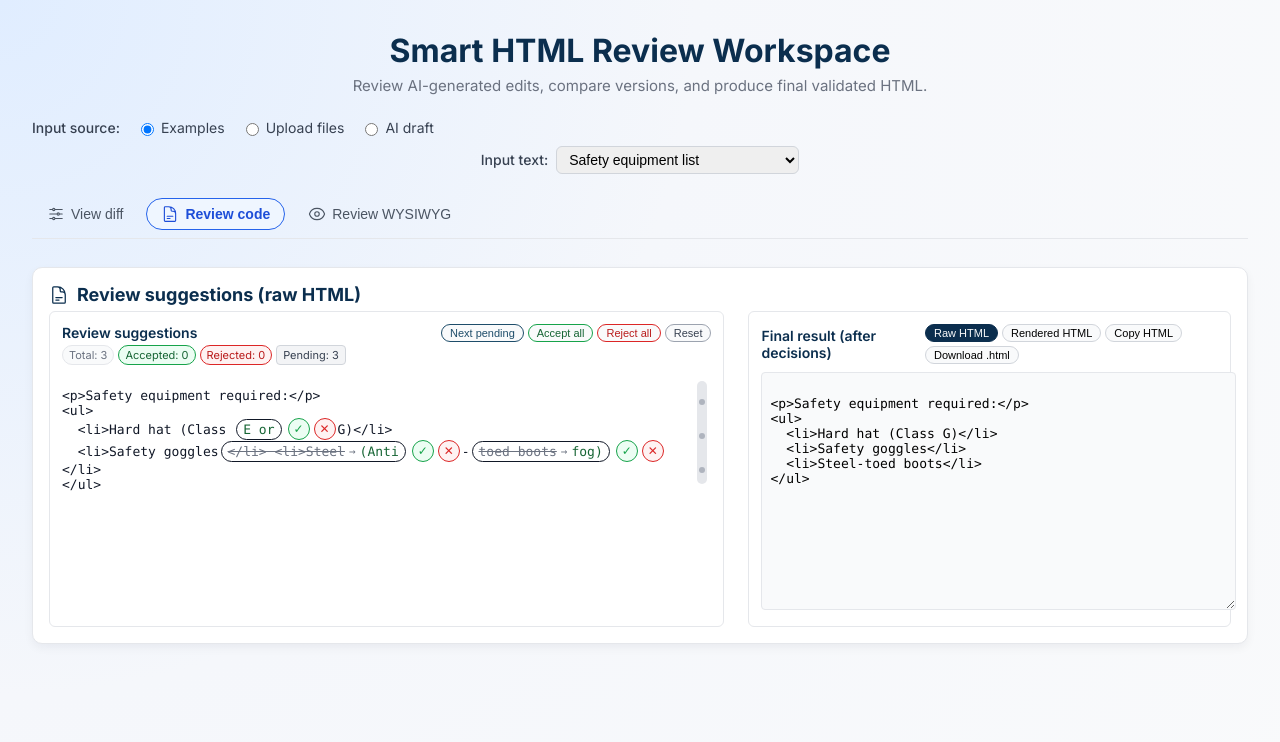
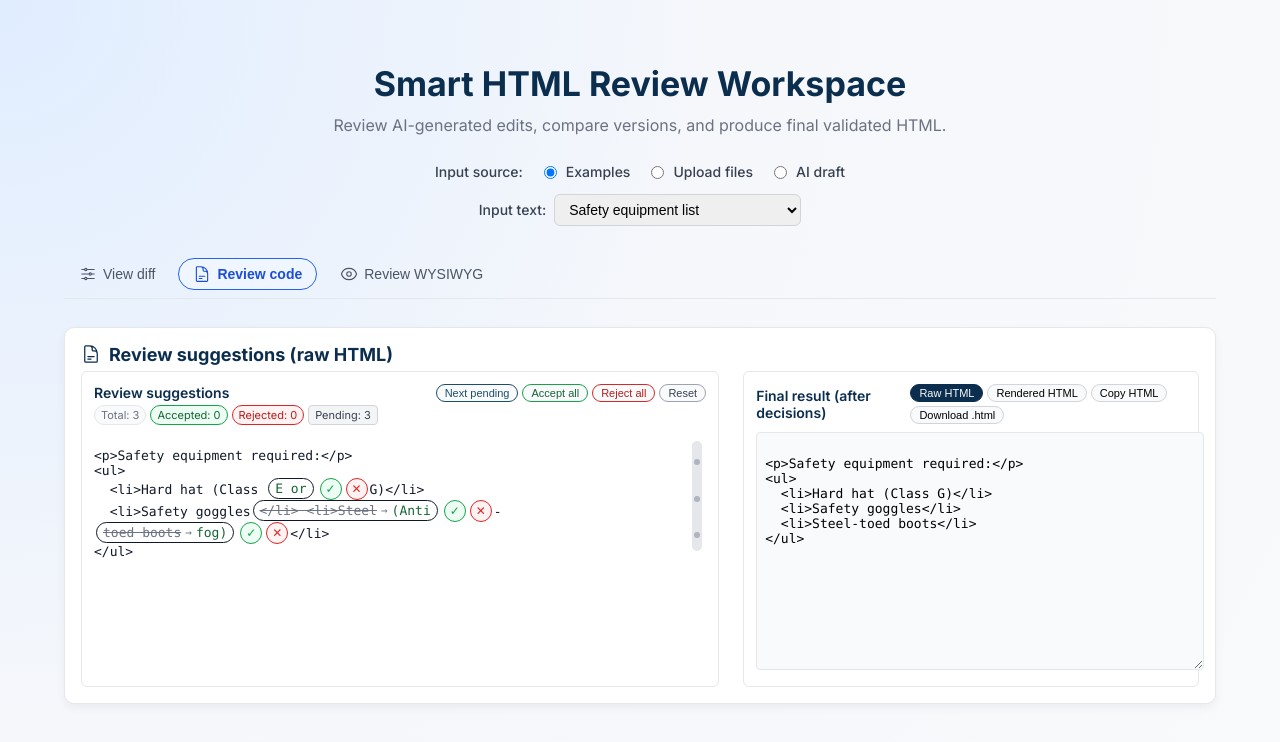
Before and after one commit to tara-humara/html-diff-viewer, a React (Vite) app: page / in a window 1280 px wide. Shown: the top 742 px of the page. Built offline with nearby package versions, Linux system fonts and the light colour scheme.

Commit message:
Refactor header: remove inline styles, add CSS classes, restore all input modes

```diff
--- a/src/App.css
+++ b/src/App.css
@@ -76,3 +76,245 @@ body {
   background: #fef2f2;
   border: 1px solid #fecaca;
 }
+
+/* ------------------------------- */
+/* Layout shell */
+/* ------------------------------- */
+.app-shell {
+  min-height: 100vh;
+  padding: 32px;
+}
+
+/* ------------------------------- */
+/* Header styling */
+/* ------------------------------- */
+.app-header {
+  margin-bottom: 32px;
+  text-align: center;
+}
+
+.app-header-title {
+  font-size: 34px;
+  margin: 0 0 10px 0;
+  font-weight: 700;
+  color: #0b2e4e;
+}
+
+.app-header-subtitle {
+  margin: 0 0 28px 0;
+  font-size: 16px;
+  color: #6b7280;
+}
+
+/* Input area layout */
+.input-section {
+  display: flex;
+  flex-direction: column;
+  gap: 14px;
+}
+
+/* Row with "Input source:" label */
+.input-row {
+  display: flex;
+  flex-wrap: wrap;
+  gap: 16px;
+  align-items: center;
+}
+
+/* Label with radio */
+.radio-label {
+  display: flex;
+  align-items: center;
+  gap: 6px;
+  cursor: pointer;
+  font-size: 14px;
+  color: #374151;
+  font-weight: 500;
+}
+
+/* Example dropdown label */
+.example-label {
+  font-size: 14px;
+  color: #374151;
+  font-weight: 500;
+  display: flex;
+  align-items: center;
+  gap: 6px;
+}
+
+/* Dropdown style */
+.dropdown {
+  padding: 6px 10px;
+  border-radius: 6px;
+  border: 1px solid #d1d5db;
+  font-size: 14px;
+}
+
+/* -------------------------------------- */
+/* Header layout */
+/* -------------------------------------- */
+
+.app-header {
+  margin-bottom: 32px;
+  text-align: center;
+}
+
+.app-header-title {
+  font-size: 34px;
+  margin: 0 0 10px 0;
+  font-weight: 700;
+  color: #0b2e4e;
+}
+
+.app-header-subtitle {
+  margin: 0 0 28px 0;
+  font-size: 16px;
+  color: #6b7280;
+}
+
+/* -------------------------------------- */
+/* Input source + example selection */
+/* -------------------------------------- */
+
+.input-section {
+  display: flex;
+  flex-direction: column;
+  gap: 14px;
+}
+
+.input-row {
+  display: flex;
+  flex-wrap: wrap;
+  gap: 16px;
+  align-items: center;
+  justify-content: center;
+}
+
+.input-label-title {
+  font-size: 14px;
+  color: #374151;
+  font-weight: 500;
+}
+
+.radio-label {
+  display: flex;
+  align-items: center;
+  gap: 6px;
+  cursor: pointer;
+  font-size: 14px;
+  color: #374151;
+  font-weight: 500;
+}
+
+.example-select-row {
+  display: flex;
+  justify-content: center;
+  font-size: 14px;
+  color: #374151;
+  font-weight: 500;
+  gap: 8px;
+  align-items: center;
+}
+
+.dropdown {
+  padding: 6px 10px;
+  border-radius: 6px;
+  border: 1px solid #d1d5db;
+  font-size: 14px;
+}
+
+/* -------------------------------------- */
+/* Upload files mode */
+/* -------------------------------------- */
+
+.upload-grid {
+  display: flex;
+  flex-wrap: wrap;
+  gap: 24px;
+  justify-content: center;
+}
+
+.upload-col {
+  display: flex;
+  flex-direction: column;
+  gap: 4px;
+  font-size: 14px;
+  color: #374151;
+  font-weight: 500;
+}
+
+.upload-note {
+  font-size: 12px;
+  color: #6b7280;
+}
+
+/* -------------------------------------- */
+/* AI Draft mode */
+/* -------------------------------------- */
+
+.ai-grid {
+  display: grid;
+  grid-template-columns: minmax(0, 1.2fr) minmax(0, 1fr);
+  gap: 20px;
+  align-items: flex-start;
+}
+
+.ai-col {
+  display: flex;
+  flex-direction: column;
+  gap: 8px;
+}
+
+.ai-label {
+  font-size: 14px;
+  color: #374151;
+  font-weight: 500;
+}
+
+.textarea {
+  min-height: 120px;
+  padding: 8px;
+  font-family: monospace;
+  font-size: 13px;
+  border-radius: 6px;
+  border: 1px solid #d1d5db;
+  resize: vertical;
+}
+
+.ai-upload-btn {
+  font-size: 12px;
+  padding: 4px 10px;
+  border-radius: 999px;
+  border: 1px solid #d1d5db;
+  background: #f9fafb;
+  cursor: pointer;
+}
+
+.ai-generate-btn {
+  padding: 6px 12px;
+  border-radius: 999px;
+  border: none;
+  background-color: #2563eb;
+  color: white;
+  font-size: 13px;
+  font-weight: 500;
+  cursor: pointer;
+}
+
+.ai-generate-btn:disabled {
+  background-color: #9ca3af;
+  cursor: default;
+}
+
+.ai-status {
+  font-size: 12px;
+  margin-top: 4px;
+}
+
+.ai-status-success {
+  color: #16a34a;
+}
+
+.ai-status-error {
+  color: #dc2626;
+}
--- a/src/App.tsx
+++ b/src/App.tsx
@@ -239,47 +239,15 @@ const App: React.FC = () => {
           <h1 className="app-header-title">Smart HTML Review Workspace</h1>
 
           <p className="app-header-subtitle">
-            Review AI-generated edits, compare versions, and produce final
-            validated HTML.
+            Review AI-generated edits, compare versions, and produce final validated HTML.
           </p>
 
-          {/* Input source + controls */}
-          <section
-            style={{
-              display: "flex",
-              flexDirection: "column",
-              gap: "10px",
-            }}
-          >
+          <section className="input-section">
             {/* Input source toggle */}
-            <div
-              style={{
-                display: "flex",
-                flexWrap: "wrap",
-                gap: "16px",
-                alignItems: "center",
-              }}
-            >
-              <span
-                style={{
-                  fontSize: "14px",
-                  color: "#374151",
-                  fontWeight: 500,
-                }}
-              >
-                Input source:
-              </span>
+            <div className="input-row">
+              <span className="input-label-title">Input source:</span>
 
-              <label
-                style={{
-                  fontSize: "14px",
-                  color: "#374151",
-                  display: "flex",
-                  alignItems: "center",
-                  gap: "4px",
-                  cursor: "pointer",
-                }}
-              >
+              <label className="radio-label">
                 <input
                   type="radio"
                   name="input-mode"
@@ -290,16 +258,7 @@ const App: React.FC = () => {
                 Examples
               </label>
 
-              <label
-                style={{
-                  fontSize: "14px",
-                  color: "#374151",
-                  display: "flex",
-                  alignItems: "center",
-                  gap: "4px",
-                  cursor: "pointer",
-                }}
-              >
+              <label className="radio-label">
                 <input
                   type="radio"
                   name="input-mode"
@@ -310,16 +269,7 @@ const App: React.FC = () => {
                 Upload files
               </label>
 
-              <label
-                style={{
-                  fontSize: "14px",
-                  color: "#374151",
-                  display: "flex",
-                  alignItems: "center",
-                  gap: "4px",
-                  cursor: "pointer",
-                }}
-              >
+              <label className="radio-label">
                 <input
                   type="radio"
                   name="input-mode"
@@ -331,26 +281,16 @@ const App: React.FC = () => {
               </label>
             </div>
 
-            {/* Example selector / file inputs / AI controls */}
+            {/* -------------------------------------- */}
+            {/* Example mode */}
+            {/* -------------------------------------- */}
             {inputMode === "example" && (
-              <label
-                style={{
-                  fontSize: "14px",
-                  color: "#374151",
-                  fontWeight: 500,
-                }}
-              >
+              <div className="example-select-row">
                 Input text:
                 <select
                   value={selectedExample.id}
                   onChange={(e) => setSelectedExampleId(e.target.value)}
-                  style={{
-                    marginLeft: "8px",
-                    padding: "4px 8px",
-                    borderRadius: "6px",
-                    border: "1px solid #d1d5db",
-                    fontSize: "14px",
-                  }}
+                  className="dropdown"
                 >
                   {examples.map((ex) => (
                     <option key={ex.id} value={ex.id}>
@@ -358,121 +298,44 @@ const App: React.FC = () => {
                     </option>
                   ))}
                 </select>
-              </label>
-            )}
-
-            {inputMode === "files" && (
-              <div
-                style={{
-                  display: "flex",
-                  flexWrap: "wrap",
-                  gap: "12px 24px",
-                }}
-              >
-                <label
-                  style={{
-                    fontSize: "14px",
-                    color: "#374151",
-                    fontWeight: 500,
-                    display: "flex",
-                    flexDirection: "column",
-                    gap: "4px",
-                  }}
-                >
-                  Original HTML file
-                  <input
-                    type="file"
-                    accept=".html,.htm,.txt"
-                    onChange={handleFileChange("original")}
-                    style={{
-                      fontSize: "13px",
-                    }}
-                  />
-                  {fileOriginalName && (
-                    <span
-                      style={{
-                        fontSize: "12px",
-                        color: "#6b7280",
-                      }}
-                    >
-                      Loaded: {fileOriginalName}
-                    </span>
-                  )}
-                </label>
-
-                <label
-                  style={{
-                    fontSize: "14px",
-                    color: "#374151",
-                    fontWeight: 500,
-                    display: "flex",
-                    flexDirection: "column",
-                    gap: "4px",
-                  }}
-                >
-                  Modified HTML file
-                  <input
-                    type="file"
-                    accept=".html,.htm,.txt"
-                    onChange={handleFileChange("modified")}
-                    style={{
-                      fontSize: "13px",
-                    }}
-                  />
-                  {fileModifiedName && (
-                    <span
-                      style={{
-                        fontSize: "12px",
-                        color: "#6b7280",
-                      }}
-                    >
-                      Loaded: {fileModifiedName}
-                    </span>
-                  )}
-                </label>
               </div>
             )}
 
+            {/* -------------------------------------- */}
+            {/* Upload files mode */}
+            {/* -------------------------------------- */}
+            {inputMode === "files" && (
+              <div className="upload-grid">
+                <div className="upload-col">
+                  Original HTML file
+                  <input type="file" accept=".html,.htm,.txt"
+                    onChange={handleFileChange("original")}
+                  />
+                  {fileOriginalName && <span className="upload-note">Loaded: {fileOriginalName}</span>}
+                </div>
+
+                <div className="upload-col">
+                  Modified HTML file
+                  <input type="file" accept=".html,.htm,.txt"
+                    onChange={handleFileChange("modified")}
+                  />
+                  {fileModifiedName && <span className="upload-note">Loaded: {fileModifiedName}</span>}
+                </div>
+              </div>
+            )}
+
+            {/* -------------------------------------- */}
+            {/* AI draft mode */}
+            {/* -------------------------------------- */}
             {inputMode === "ai" && (
-              <div
-                style={{
-                  display: "grid",
-                  gridTemplateColumns: "minmax(0, 1.2fr) minmax(0, 1fr)",
-                  gap: "12px 20px",
-                  alignItems: "flex-start",
-                }}
-              >
-                {/* Left: source HTML */}
-                <div
-                  style={{ display: "flex", flexDirection: "column", gap: 6 }}
-                >
-                  <div
-                    style={{
-                      display: "flex",
-                      justifyContent: "space-between",
-                      alignItems: "center",
-                    }}
-                  >
-                    <span
-                      style={{
-                        fontSize: "14px",
-                        color: "#374151",
-                        fontWeight: 500,
-                      }}
-                    >
-                      Original HTML
-                    </span>
+              <div className="ai-grid">
+                {/* Left column (original HTML) */}
+                <div className="ai-col">
+                  <span className="ai-label">Original HTML</span>
 
                   <button
                     type="button"
-                      style={{
-                        fontSize: "12px",
-                        padding: "4px 10px",
-                        borderRadius: "999px",
-                        border: "1px solid #d1d5db",
-                        background: "#f9fafb",
-                        cursor: "pointer",
-                      }}
+                    className="ai-upload-btn"
                     onClick={() => aiFileInputRef.current?.click()}
                   >
                     Upload HTML file…
@@ -485,101 +348,50 @@ const App: React.FC = () => {
                     style={{ display: "none" }}
                     onChange={handleAiSourceFileUpload}
                   />
-                  </div>
 
                   <textarea
                     value={aiSourceText}
                     onChange={(e) => setAiSourceText(e.target.value)}
-                    placeholder="Paste the HTML here or use “Upload HTML file…” to load it from disk."
-                    style={{
-                      minHeight: "120px",
-                      padding: "8px",
-                      fontFamily: "monospace",
-                      fontSize: "13px",
-                      borderRadius: "6px",
-                      border: "1px solid #d1d5db",
-                      resize: "vertical",
-                    }}
+                    className="textarea"
+                    placeholder="Paste the HTML here or upload an HTML file."
                   />
                 </div>
 
-                {/* Right: instruction + generate button */}
-                <div
-                  style={{
-                    display: "flex",
-                    flexDirection: "column",
-                    gap: 6,
-                  }}
-                >
-                  <label
-                    style={{
-                      fontSize: "14px",
-                      color: "#374151",
-                      fontWeight: 500,
-                    }}
-                  >
-                    Instruction for AI
-                  </label>
+                {/* Right column (instructions + button) */}
+                <div className="ai-col">
+                  <span className="ai-label">Instruction for AI</span>
+
                   <textarea
                     value={aiInstruction}
                     onChange={(e) => setAiInstruction(e.target.value)}
-                    placeholder="Describe how the AI should improve the HTML (tone, length, structure, disclaimers, etc.)."
-                    style={{
-                      minHeight: "80px",
-                      padding: "8px",
-                      fontSize: "13px",
-                      borderRadius: "6px",
-                      border: "1px solid #d1d5db",
-                      resize: "vertical",
-                    }}
+                    className="textarea"
+                    placeholder="Describe how the AI should improve the HTML."
+                    style={{ minHeight: "80px" }}
                   />
+
                   <button
                     type="button"
                     disabled={aiGenerating || !aiSourceText.trim()}
+                    className="ai-generate-btn"
                     onClick={handleGenerateAiDraft}
-                    style={{
-                      marginTop: "4px",
-                      alignSelf: "flex-start",
-                      padding: "6px 12px",
-                      borderRadius: "999px",
-                      border: "none",
-                      backgroundColor: aiGenerating ? "#9ca3af" : "#2563eb",
-                      color: "white",
-                      fontSize: "13px",
-                      fontWeight: 500,
-                      cursor: aiGenerating ? "default" : "pointer",
-                    }}
                   >
-                    {aiGenerating ? "Generating draft…" : "Generate AI draft"}
+                    {aiGenerating ? "Generating…" : "Generate AI draft"}
                   </button>
+
                   {aiDraftText && (
-                    <span
-                      style={{
-                        fontSize: "12px",
-                        color: "#16a34a",
-                        marginTop: "2px",
-                      }}
-                    >
-                      Draft generated. Use the views below to review & validate.
+                    <span className="ai-status ai-status-success">
+                      Draft generated. Review it below.
                     </span>
                   )}
+
                   {aiError && (
-                    <span
-                      style={{
-                        fontSize: "12px",
-                        color: "#dc2626",
-                        marginTop: "2px",
-                      }}
-                    >
-                      {aiError}
-                    </span>
+                    <span className="ai-status ai-status-error">{aiError}</span>
                   )}
                 </div>
               </div>
             )}
           </section>
         </header>
-
         {/* WORKSPACE SECTIONS */}
         <section
           style={{
```
Lines whose indentation alone changed are shown as unchanged.
